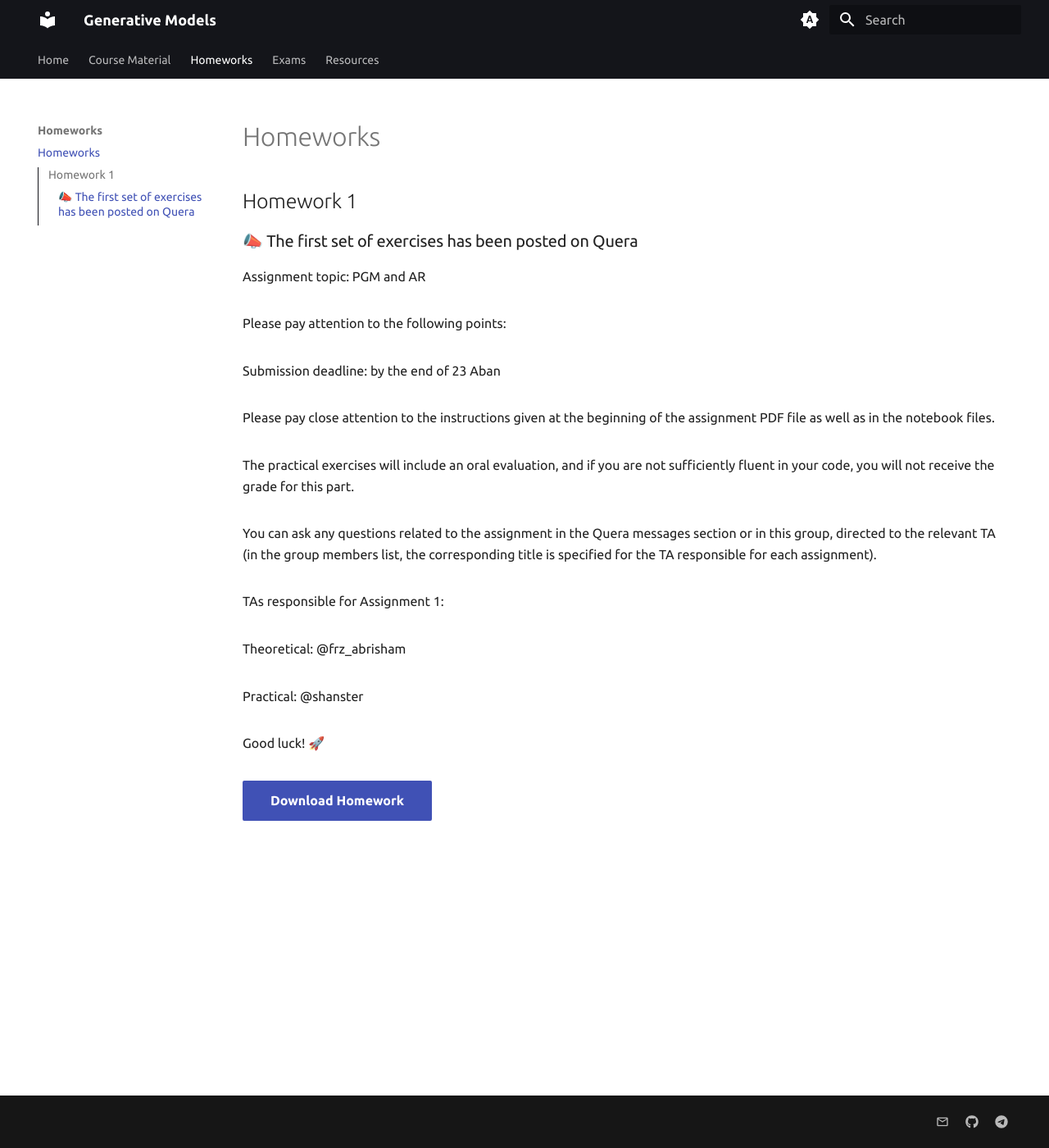
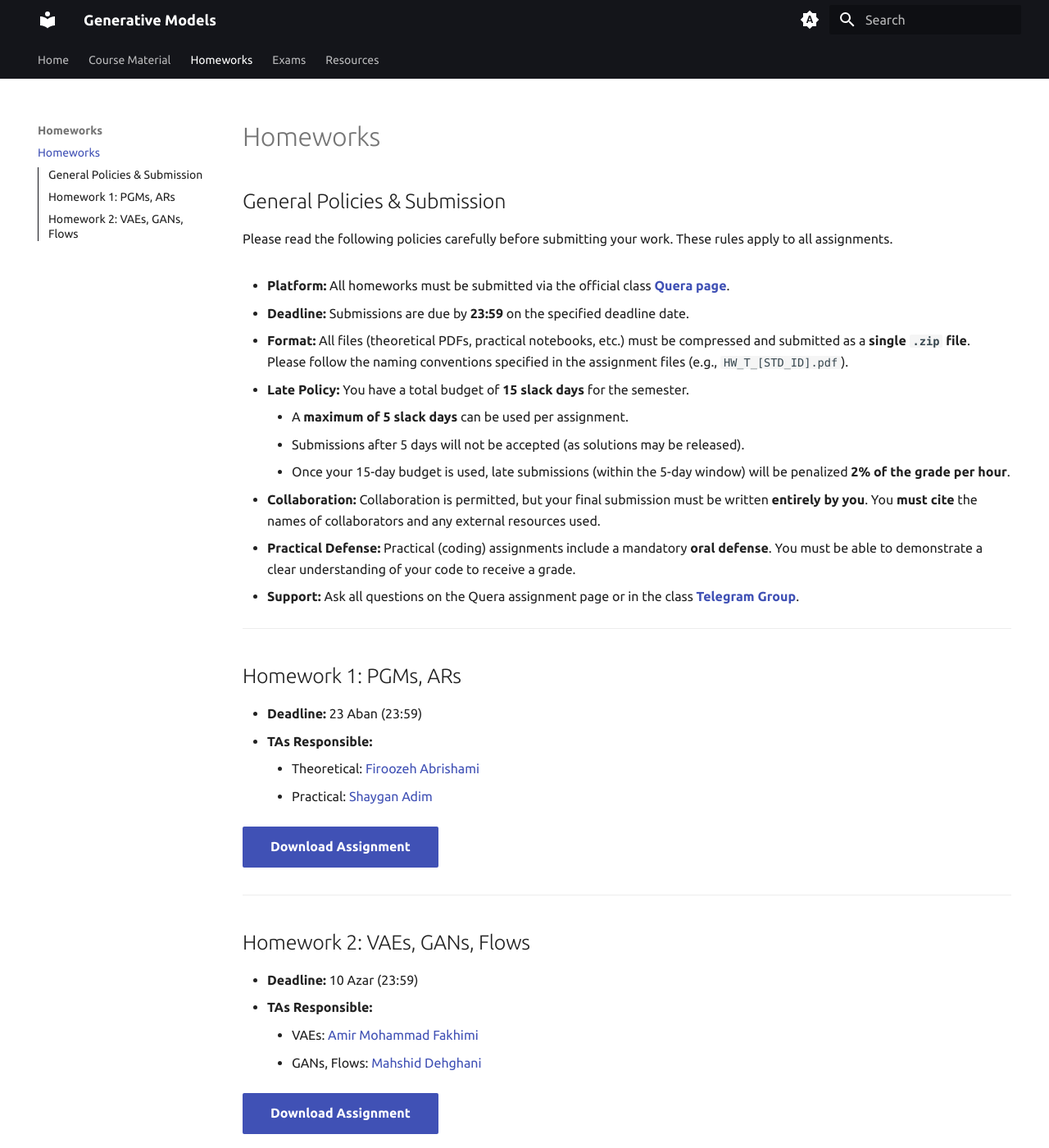
Before and after one commit to SUT-CS-GM/sut-cs-gm.github.io, an MkDocs documentation site: the page built from docs/homeworks/index.md, in a window 1280 px wide and 1400 px high. Shown: the whole window at 82% size. Built offline with MkDocs 1.6.1 and Material for MkDocs 9.7.7, drawn with Linux system fonts in a browser that asks for light colours; some web fonts are replaced.

Commit message:
Overhaul Homeworks

```diff
--- a/docs/homeworks/index.md
+++ b/docs/homeworks/index.md
@@ -1,31 +1,83 @@
 ---
 title: Homeworks
+description: Homework assignments, deadlines, and submission policies for the Generative Models course.
 ---
 
 # Homeworks
 
-## Homework 1
+## General Policies & Submission
 
-### 📣 The first set of exercises has been posted on Quera
+Please read the following policies carefully before submitting your work. These rules apply to all assignments.
 
-Assignment topic: PGM and AR
+* **Platform:** All homeworks must be submitted via the official class **[Quera page](https://quera.org/course/24195)**.
+* **Deadline:** Submissions are due by **23:59** on the specified deadline date.
+* **Format:** All files (theoretical PDFs, practical notebooks, etc.) must be compressed and submitted as a **single `.zip` file**. Please follow the naming conventions specified in the assignment files (e.g., `HW_T_[STD_ID].pdf`).
+* **Late Policy:** You have a total budget of **15 slack days** for the semester.
+    * A **maximum of 5 slack days** can be used per assignment.
+    * Submissions after 5 days will not be accepted (as solutions may be released).
+    * Once your 15-day budget is used, late submissions (within the 5-day window) will be penalized **2% of the grade per hour**.
+* **Collaboration:** Collaboration is permitted, but your final submission must be written **entirely by you**. You **must cite** the names of collaborators and any external resources used.
+* **Practical Defense:** Practical (coding) assignments include a mandatory **oral defense**. You must be able to demonstrate a clear understanding of your code to receive a grade.
+* **Support:** Ask all questions on the Quera assignment page or in the class **[Telegram Group](https://t.me/SUT_GM_4041)**.
 
-Please pay attention to the following points:
+---
 
-Submission deadline: by the end of 23 Aban
+## Homework 1: PGMs, ARs
 
-Please pay close attention to the instructions given at the beginning of the assignment PDF file as well as in the notebook files.
+* **Deadline:** 23 Aban (23:59)
+* **TAs Responsible:**
+    * Theoretical: [Firoozeh Abrishami](https://t.me/Frz_abrisham)
+    * Practical: [Shaygan Adim](https://t.me/shanster)
 
-The practical exercises will include an oral evaluation, and if you are not sufficiently fluent in your code, you will not receive the grade for this part.
+[Download Assignment](/assets/homeworks/GM_HW1.zip){:target="_blank" .md-button .md-button--primary }
+<!--[Download Solution](/assets/homeworks/GM_HW1_Sol.zip){:target="_blank" .md-button .disabled }-->
 
-You can ask any questions related to the assignment in the Quera messages section or in this group, directed to the relevant TA (in the group members list, the corresponding title is specified for the TA responsible for each assignment).
+---
 
-TAs responsible for Assignment 1:
+## Homework 2: VAEs, GANs, Flows
 
-Theoretical: @frz_abrisham
+* **Deadline:** 10 Azar (23:59)
+* **TAs Responsible:**
+    * VAEs: [Amir Mohammad Fakhimi](https://t.me/AmirMohammadFakhimi)
+    * GANs, Flows: [Mahshid Dehghani](https://t.me/Mahshid_Dehghani)
 
-Practical: @shanster
+[Download Assignment](/assets/homeworks/GM_HW2.zip){:target="_blank" .md-button .md-button--primary .disabled }
+<!--[Download Solution](/assets/homeworks/GM_HW2_Sol.zip){:target="_blank" .md-button .disabled }-->
 
-Good luck! 🚀
+<!---
+---
 
-[Download Homework](/assets/homeworks/GM_HW1.zip){:target="_blank" .md-button .md-button--primary }
+## Homework 3: EBMs, SDEs, Flow Matching
+
+* **Deadline:** 29 Azar (23:59)
+* **TAs Responsible:**
+    * Theoretical: [Name]
+    * Practical: [Name]
+
+[Download Assignment](/assets/homeworks/GM_HW3.zip){:target="_blank" .md-button .md-button--primary .disabled }
+[Download Solution](/assets/homeworks/GM_HW3_Sol.zip){:target="_blank" .md-button .disabled }
+
+---
+
+## Homework 4: Diffusion, ODEs
+
+* **Deadline:** 15 Dey (23:59)
+* **TAs Responsible:**
+    * Theoretical: [Name]
+    * Practical: [Name]
+
+[Download Assignment](/assets/homeworks/GM_HW4.zip){:target="_blank" .md-button .md-button--primary .disabled }
+[Download Solution](/assets/homeworks/GM_HW4_Sol.zip){:target="_blank" .md-button .disabled }
+
+---
+
+## Homework 5: LLMs, LMMs
+
+* **Deadline:** 30 Dey (23:59)
+* **TAs Responsible:**
+    * Theoretical: [Name]
+    * Practical: [Name]
+
+[Download Assignment](/assets/homeworks/GM_HW5.zip){:target="_blank" .md-button .md-button--primary .disabled }
+[Download Solution](/assets/homeworks/GM_HW5_Sol.zip){:target="_blank" .md-button .disabled }
+-->
```
